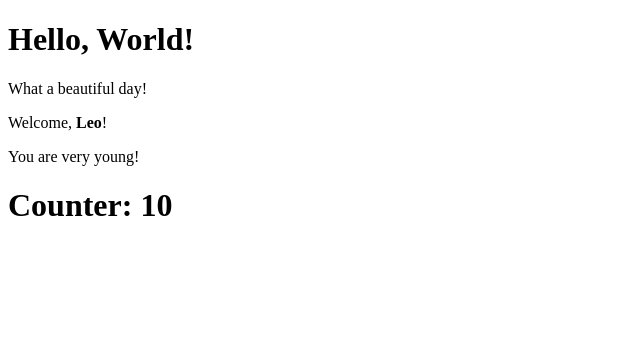
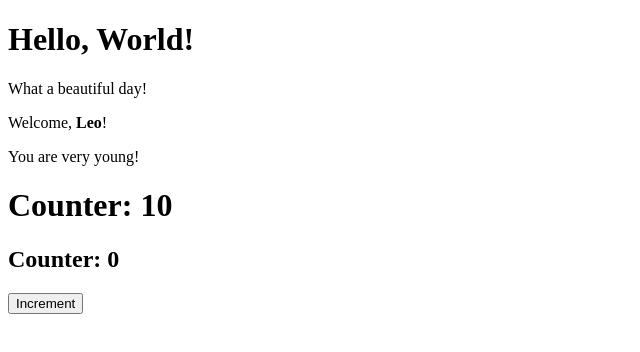
Before and after one commit to EnzoSt/react-exercises, a React (Create React App) app: page / in a window 1280 px wide. Shown: the top 352 px of the page, without its empty margins (0-640 px from the left). Built offline with nearby package versions, Linux system fonts and the light colour scheme.

Commit message:
events-01

```diff
--- a/src/App.js
+++ b/src/App.js
@@ -1,4 +1,5 @@
 import React from "react";
+import { ClickCounter } from "./ClickCounter";
 import { Counter } from "./Counter";
 import { Hello } from "./Hello";
 import { Welcome } from "./Welcome";
@@ -10,6 +11,7 @@
         <Hello />
         <Welcome name={"Leo"} age={18} />
         <Counter initialValue={0} incrementBy={1} />
+        <ClickCounter />
       </div>
     );
   }
--- /dev/null
+++ b/src/ClickCounter.js
@@ -0,0 +1,22 @@
+import React from "react";
+
+export class ClickCounter extends React.Component {
+  state = {
+    count: 0,
+  };
+
+  handleCounterIncrement = () => {
+    this.setState((state) => ({
+      count: state.count + 1,
+    }));
+  };
+
+  render() {
+      return (
+          <div>
+              <h2>Counter: {this.state.count}</h2>
+              <button onClick={this.handleCounterIncrement}>Increment</button>
+          </div>
+      )
+  }
+}
```
